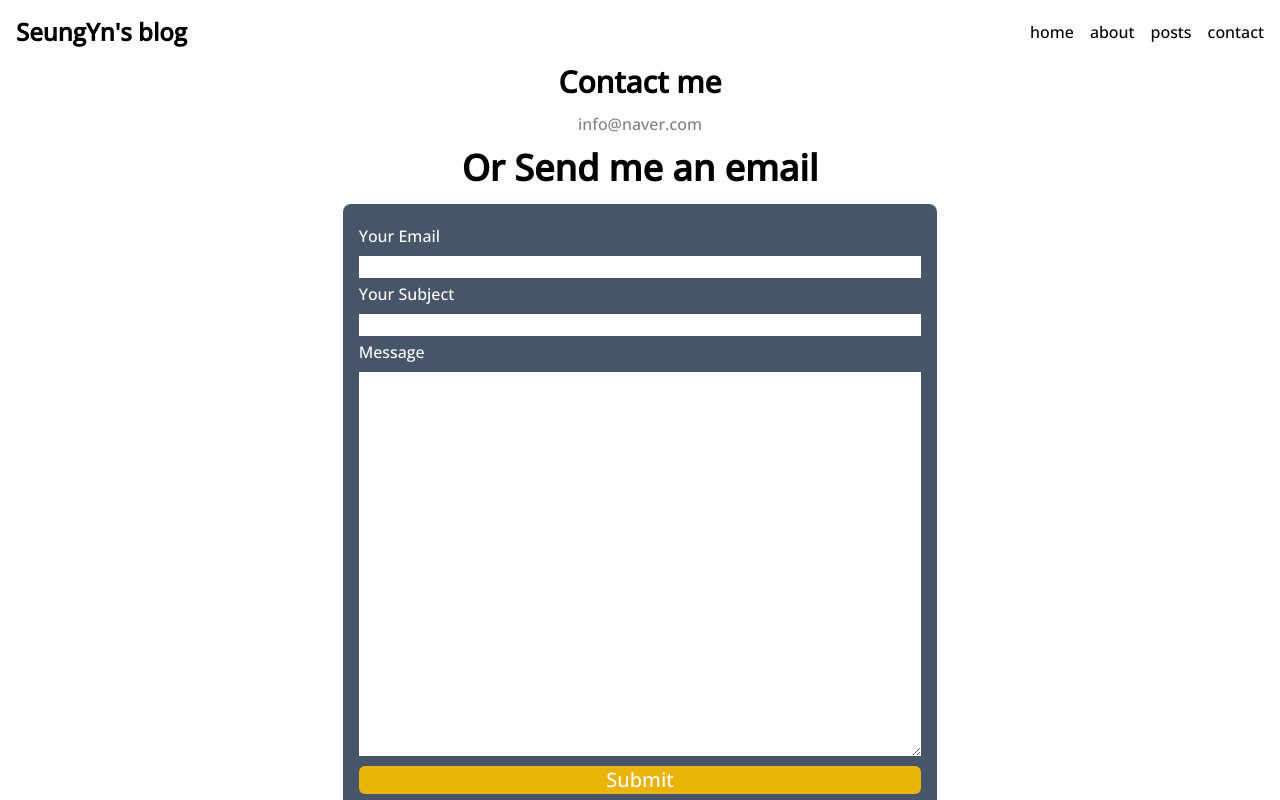
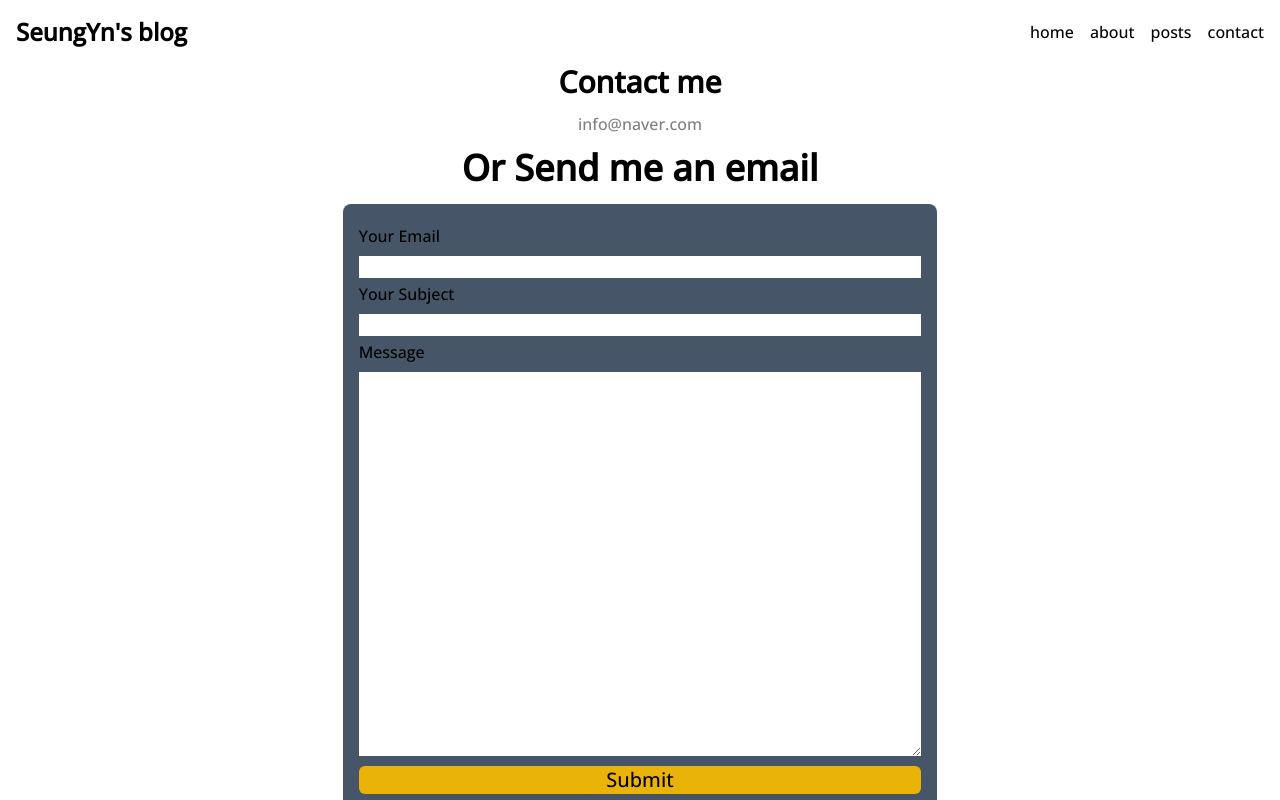
Before and after one commit to SeungYn/next-blog, a Next.js app: page /contact in a window 1280 px wide. Built offline with nearby package versions, Linux system fonts and the light colour scheme.

Commit message:
feat: Form 리듀서 등록

```diff
--- a/src/app/contact/page.tsx
+++ b/src/app/contact/page.tsx
@@ -1,21 +1,76 @@
+'use client';
+
+import { useReducer, useState } from 'react';
+
+const initialForm = { email: '', subject: '', message: '' };
+
+type ActionType =
+  | {
+      type: 'email';
+      value: string;
+    }
+  | {
+      type: 'subject';
+      value: string;
+    }
+  | {
+      type: 'message';
+      value: string;
+    };
+
+function formReducer(state: typeof initialForm, action: ActionType) {
+  switch (action.type) {
+    case 'email':
+      return { ...state, email: action.value };
+    case 'subject':
+      return { ...state, subject: action.value };
+    case 'message':
+      return { ...state, message: action.value };
+    default:
+      return state;
+  }
+}
+
 export default function Contact() {
+  const [form, dispatch] = useReducer(formReducer, initialForm);
+
   return (
     <section className='w-full h-full flex flex-col items-center gap-4'>
       <h1 className='text-3xl font-bold'>Contact me</h1>
       <p className='opacity-50'>info@naver.com</p>
       <h1 className='text-4xl font-bold'>Or Send me an email</h1>
-      <form className='w-full max-w-prose bg-slate-600 px-4 py-6 rounded-lg text-white flex flex-col  gap-2'>
+      <form className='w-full max-w-prose bg-slate-600 px-4 py-6 rounded-lg text-black flex flex-col  gap-2'>
         <label>
           <p className='pb-3'>Your Email</p>
-          <input type='text' name='email' className='w-full' />
+          <input
+            type='text'
+            name='email'
+            className='w-full'
+            value={form.email}
+            onChange={(e) => {
+              dispatch({ type: 'email', value: e.target.value });
+            }}
+          />
         </label>
         <label>
           <p className='pb-3'>Your Subject</p>
-          <input type='text' name='subject' className='w-full' />
+          <input
+            type='text'
+            name='subject'
+            className='w-full'
+            onChange={(e) => {
+              dispatch({ type: 'subject', value: e.target.value });
+            }}
+          />
         </label>
         <label>
           <p className='pb-3'>Message</p>
-          <textarea className='w-full h-96'></textarea>
+          <textarea
+            className='w-full h-96'
+            onChange={(e) => {
+              dispatch({ type: 'message', value: e.target.value });
+            }}
+          ></textarea>
         </label>
         <button className='w-full bg-yellow-500 text-xl rounded-md'>
           Submit
--- a/src/components/posts/PostCard.tsx
+++ b/src/components/posts/PostCard.tsx
@@ -2,7 +2,6 @@
 import { Post } from '@/service/posts';
 import Image from 'next/image';
 import { useRouter } from 'next/navigation';
-
 
 interface Props {
   post: Post;
```
